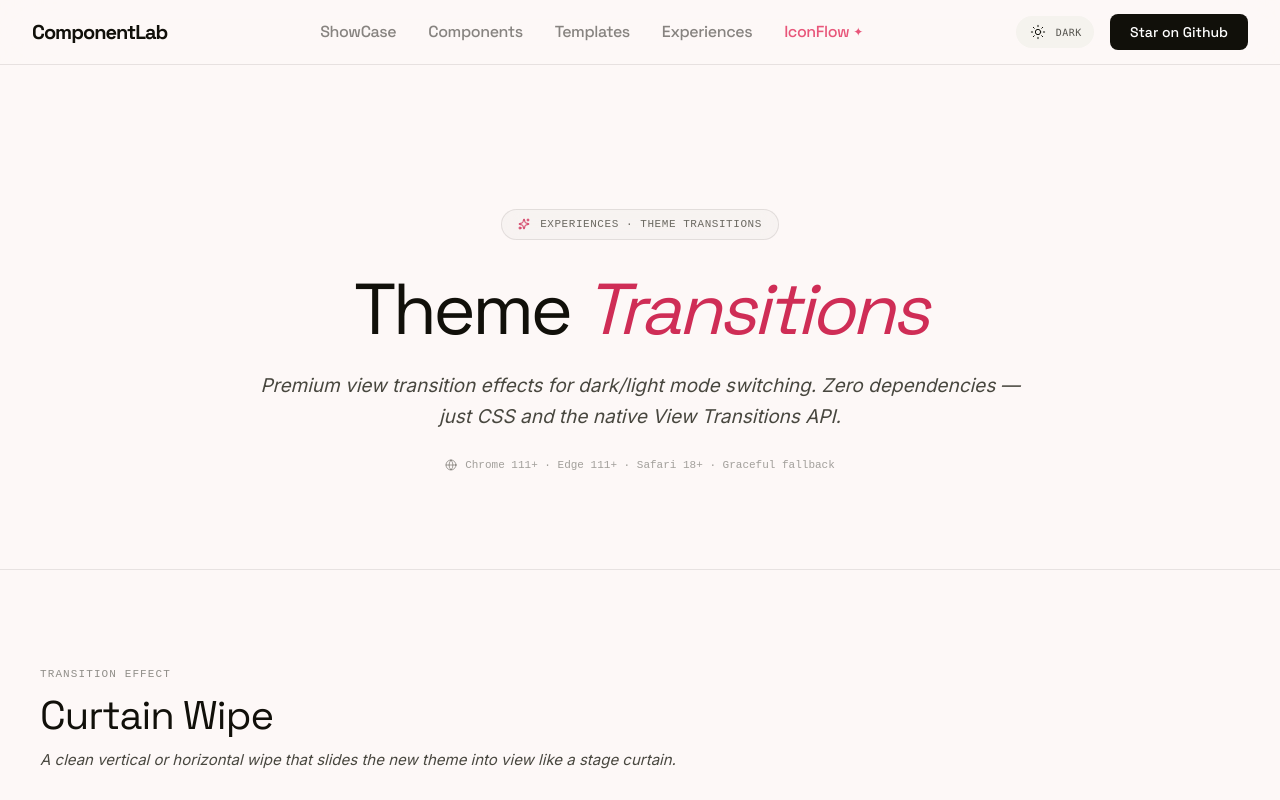
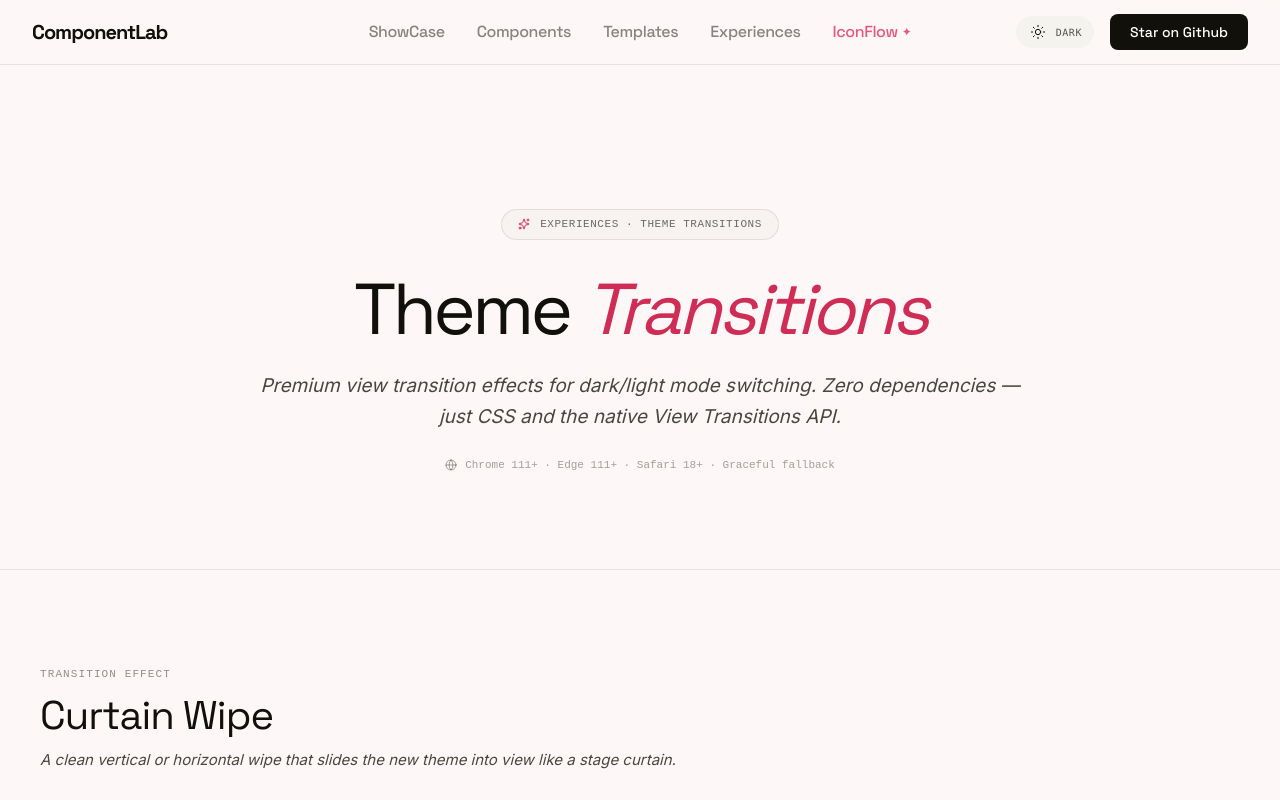
Before and after one commit to TakshPatel02/ComponentLabs, a React (Vite) app: page /experiences in a window 1280 px wide. Shown: the top 800 px of the page. Built offline with nearby package versions, Linux system fonts and the light colour scheme.

Commit message:
feat: refactor NavBar layout for improved responsiveness and alignment

```diff
--- a/src/components/NavBar.jsx
+++ b/src/components/NavBar.jsx
@@ -29,11 +29,14 @@ const NavBar = () => {
   return (
     <nav className="sticky top-0 w-full z-50 bg-surface/90 backdrop-blur-xl oklab-border-b transition-colors duration-300">
       {/* Desktop Navbar */}
-      <div className="hidden md:flex justify-between items-center w-full px-8 h-16 max-w-container-max mx-auto">
-        <div className="text-xl font-bold tracking-tighter text-primary font-['Space_Grotesk']">
-          ComponentLab
+      <div className="hidden md:flex items-center w-full px-8 h-16 max-w-container-max mx-auto">
+        <div className="grow flex-1 flex justify-start">
+          <div className="text-xl font-bold tracking-tighter text-primary font-['Space_Grotesk']">
+            ComponentLab
+          </div>
         </div>
-        <div className="flex items-center gap-8 font-['Space_Grotesk'] tracking-tight font-medium">
+
+        <div className="flex items-center gap-8 font-['Space_Grotesk'] tracking-tight font-medium shrink-0">
           <Link
             className="text-primary/50 transition-colors duration-200 hover:text-error-warm"
             to="/"
@@ -65,7 +68,8 @@ const NavBar = () => {
             IconFlow <span className="text-xs">✦</span>
           </Link>
         </div>
-        <div className="flex items-center gap-4">
+
+        <div className="grow flex-1 flex items-center justify-end gap-4">
           <ThemeToggle />
           <button className="bg-primary text-on-primary px-5 py-2 rounded-lg text-sm font-medium font-['Space_Grotesk'] hover:bg-error-warm transition-all active:scale-[0.98] flex items-center gap-2">
             <a href="https://github.com/TakshPatel02/ComponentLabs" target="_blank" rel="noopener noreferrer">Star on Github</a>
```
